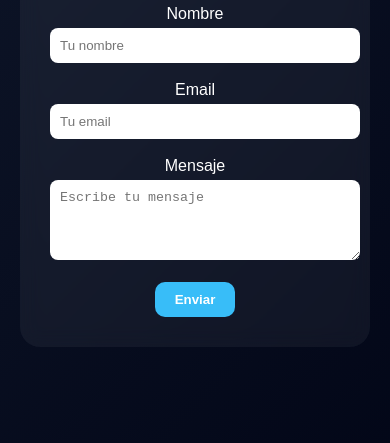
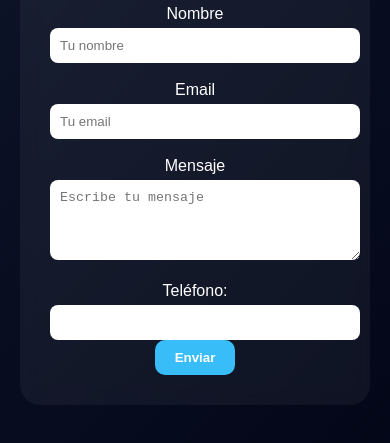
Before and after one commit to david18-pus/practica-web-git, a plain HTML site: page contact.html in a window 390 px wide. Shown: the part 327-770 px from the top of the page. Drawn offline with Linux system fonts and the light colour scheme; a web font is replaced by a local one.

Commit message:
Add phone input field to contact form

```diff
--- a/contact.html
+++ b/contact.html
@@ -48,6 +48,9 @@
                 <label>Mensaje</label><br>
                 <textarea placeholder="Escribe tu mensaje" rows="4" required></textarea><br><br>
 
+                <label>Teléfono:</label>
+	            <input type="tel" name="telefono"><br>
+
                 <button type="submit">Enviar</button>
             </form>
         </div>
```
